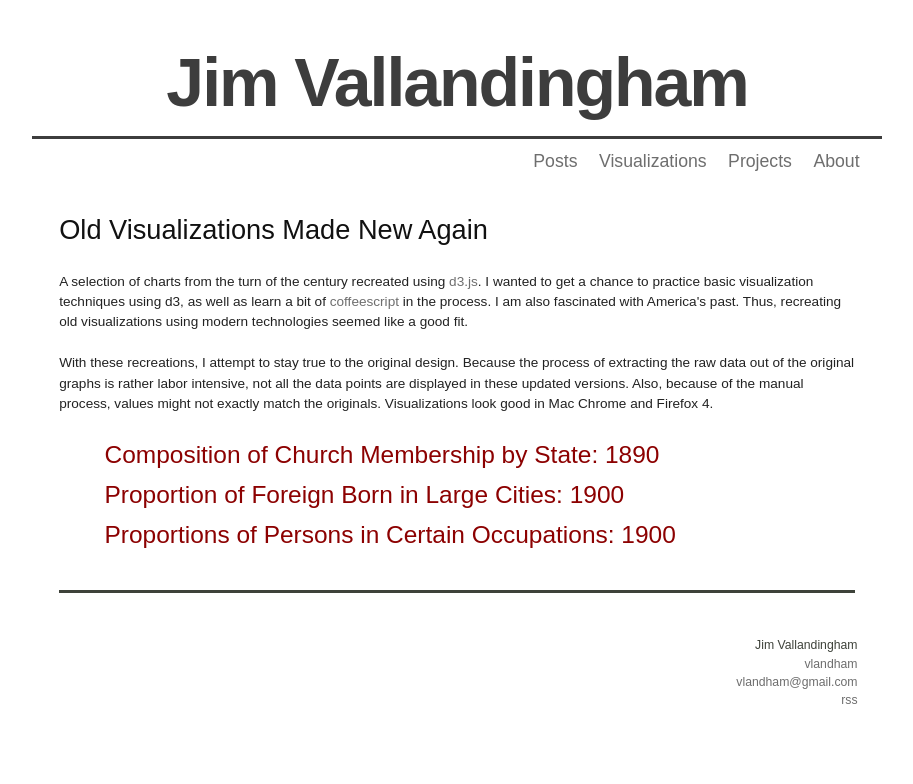
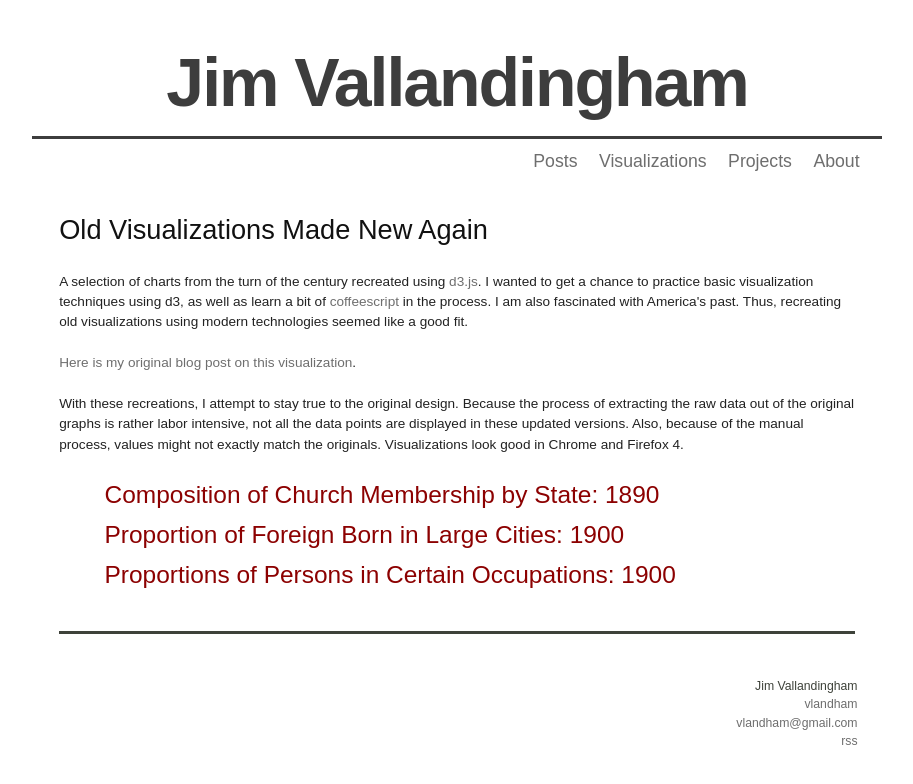
Before and after one commit to vlandham/vlandham.github.com, a Jekyll site: the page built from vis/index.html, in a window 1280 px wide. Shown: the top 784 px of the page, without its empty margins (183-1096 px from the left). Built offline with Jekyll 4.4.1, drawn with Linux system fonts in a browser that asks for light colours; some web fonts are replaced; Markdown is read by kramdown in place of the engine named in the settings.

Commit message:
added link back to blog post

```diff
--- a/vis/index.html
+++ b/vis/index.html
@@ -6,7 +6,9 @@ title: visualizations
 <h2>Old Visualizations Made New Again</h2>
 <p>A selection of charts from the turn of the century recreated using <a href="http://mbostock.github.com/d3/">d3.js</a>. I wanted to get a chance to practice basic visualization techniques using d3, as well as learn a bit of <a href="http://jashkenas.github.com/coffee-script/">coffeescript</a> in the process. I am also fascinated with America's past. Thus, recreating old visualizations using modern technologies seemed like a good fit.</p>
 
-<p>With these recreations, I attempt to stay true to the original design. Because the process of extracting the raw data out of the original graphs is rather labor intensive, not all the data points are displayed in these updated versions. Also, because of the manual process, values might not exactly match the originals. Visualizations look good in Mac Chrome and Firefox 4.</p>
+<p><a href="http://vallandingham.me/recreating_old_vis_with_new_tech.html">Here is my original blog post on this visualization</a>.</p>
+
+<p>With these recreations, I attempt to stay true to the original design. Because the process of extracting the raw data out of the original graphs is rather labor intensive, not all the data points are displayed in these updated versions. Also, because of the manual process, values might not exactly match the originals. Visualizations look good in Chrome and Firefox 4.</p>
 <ul class="posts">
   <li><a class="post_title" href="church_by_state.html">Composition of Church Membership by State: 1890</a></li>
   <li><a class="post_title" href="nationality_by_city.html">Proportion of Foreign Born in Large Cities: 1900</a></li>
```
